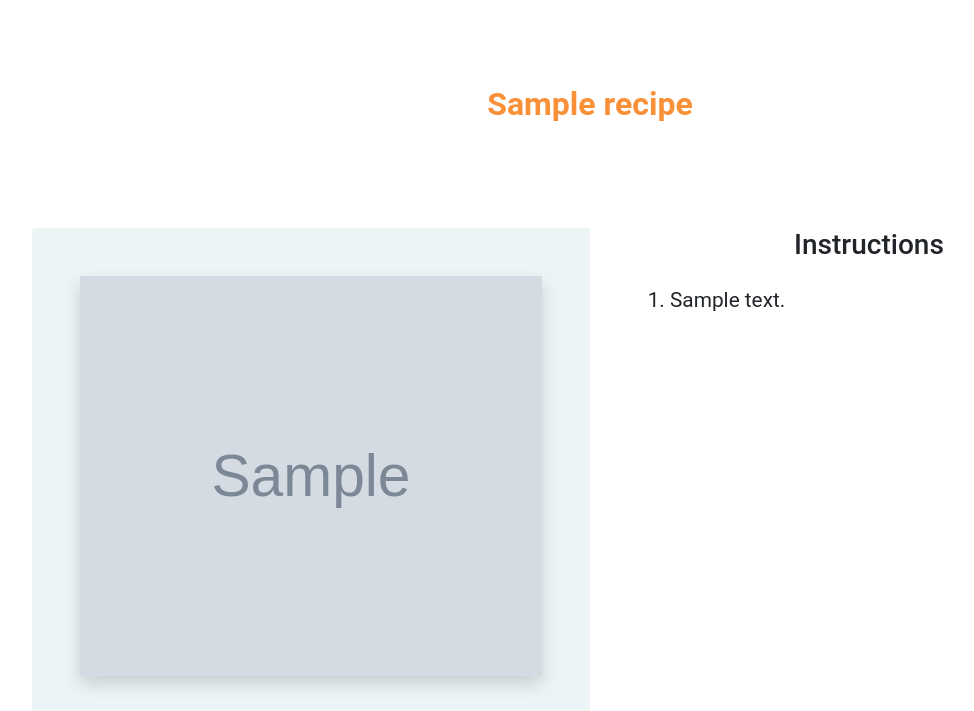
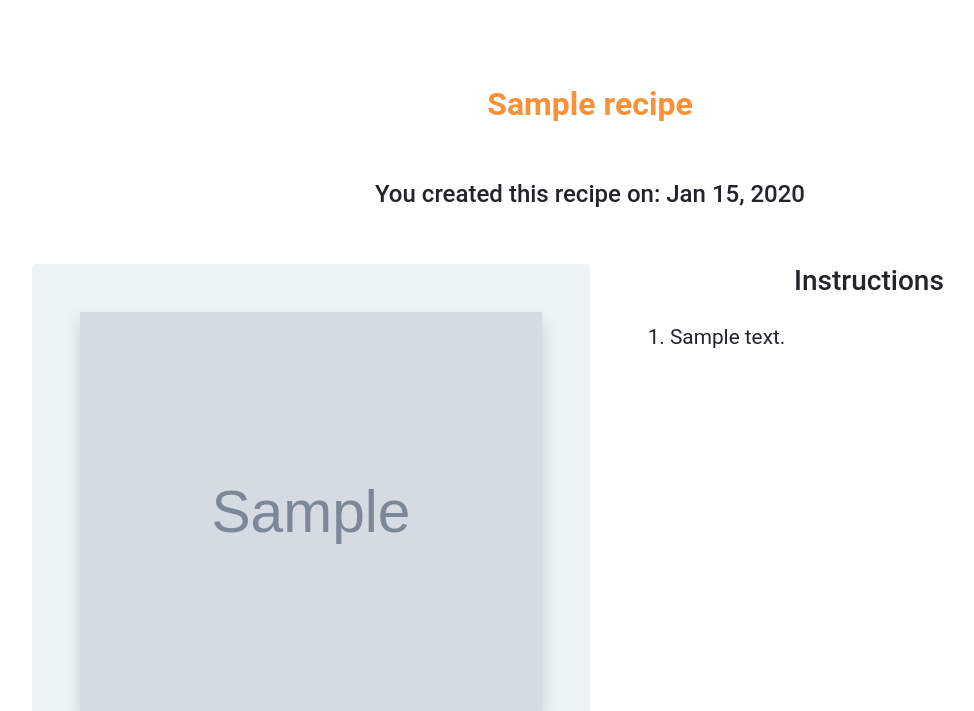
Before and after one commit to Paola62010/cookbook, a Django app: a page that uses templates/recipe_detail.html in a window 1280 px wide. Shown: the part 220-931 px from the top of the page, without its empty margins (50-1024 px from the left). Run offline with Django 3.2, Linux system fonts and the light colour scheme; a user stored in the database is signed in; tables that the repository leaves empty hold one stand-in row (values such as "Sample post"); grey boxes marked "Sample" are stand-in pictures; some libraries are stand-ins or nearby versions.

Commit message:
Correct recipe detail template to show author and creation date

```diff
--- a/templates/recipe_detail.html
+++ b/templates/recipe_detail.html
@@ -11,6 +11,7 @@
             <a href="{% url 'delete_recipe' recipe.id %}" class="m-3"><i class="icons bi bi-trash"></i></a>
         </div>
         <h2 class="text-center py-md-5 fw-bold" id="recipe-title">{{recipe.title}}</h2>
+        <h4 class="text-center mt-3 mt-md-0">You created this recipe on: {{ recipe.created_on|date:"M d, Y" }}</h4>
         <div class="row" id="recipe-detail">
             <div class="col-lg-6 d-flex flex-column align-items-center light-teal py-5 px-sm-5 mt-5" id="ingredients">
                 <div>
@@ -58,12 +59,16 @@
             </form>
         </div>
         <div class="comments p-3 ps-md-5 mb-3">
+            {% if comments|length == 0 %}
+            <p class="text-center fst-italic">There are no comments yet.</p>
+            {% else %}
             {% for comment in comments %}
             <div class="py-3">
                 <p class="commenter fst-italic"><span class="fw-bold">{{ comment.author }}</span> on {{ comment.created_on }} wrote:</p>
                 <p>{{ comment.body }}</p>
             </div>
             {% endfor %}
+            {% endif %}
         </div>
     </section>
 
@@ -99,6 +104,7 @@
         </form>
         </div>
         <h2 class="text-center py-md-5 fw-bold" id="recipe-title">{{recipe.title}}</h2>
+        <h4 class="text-center mt-3 mt-md-0">Shared by: {{ recipe.author }} ({{ recipe.created_on|date:"M d, Y" }})</h4>
         <div class="row" id="recipe-detail">
             <div class="col-lg-6 d-flex flex-column align-items-center light-teal py-5 px-sm-5 mt-5" id="ingredients">
                 <div>
@@ -146,12 +152,16 @@
             </form>
         </div>
         <div class="comments p-3 ps-md-5 mb-3">
+            {% if comments|length == 0 %}
+            <p class="text-center fst-italic">There are no comments yet.</p>
+            {% else %}
             {% for comment in comments %}
             <div class="py-3">
                 <p class="commenter fst-italic"><span class="fw-bold">{{ comment.author }}</span> on {{ comment.created_on }} wrote:</p>
                 <p>{{ comment.body }}</p>
             </div>
             {% endfor %}
+            {% endif %}
         </div>
     </section>
 
@@ -159,6 +169,7 @@
 
     <section class="container py-lg-5">
         <h2 class="text-center py-md-5 fw-bold" id="recipe-title">{{recipe.title}}</h2>
+        <h4 class="text-center mt-3 mt-md-0">Shared by: {{ recipe.author }} ({{ recipe.created_on|date:"M d, Y" }})</h4>
         <div class="row" id="recipe-detail">
             <div class="col-lg-6 d-flex flex-column align-items-center light-teal py-5 px-sm-5 mt-5" id="ingredients">
                 <div>
@@ -186,12 +197,16 @@
     </section>
     <section class="container py-lg-5">
         <div class="comments p-3 ps-md-5 mb-3">
+            {% if comments|length == 0 %}
+            <p class="text-center fst-italic">There are no comments yet.</p>
+            {% else %}
             {% for comment in comments %}
             <div class="py-3">
                 <p class="commenter fst-italic"><span class="fw-bold">{{ comment.author }}</span> on {{ comment.created_on }} wrote:</p>
                 <p>{{ comment.body }}</p>
             </div>
             {% endfor %}
+            {% endif %}
         </div>
     </section>
 
```
